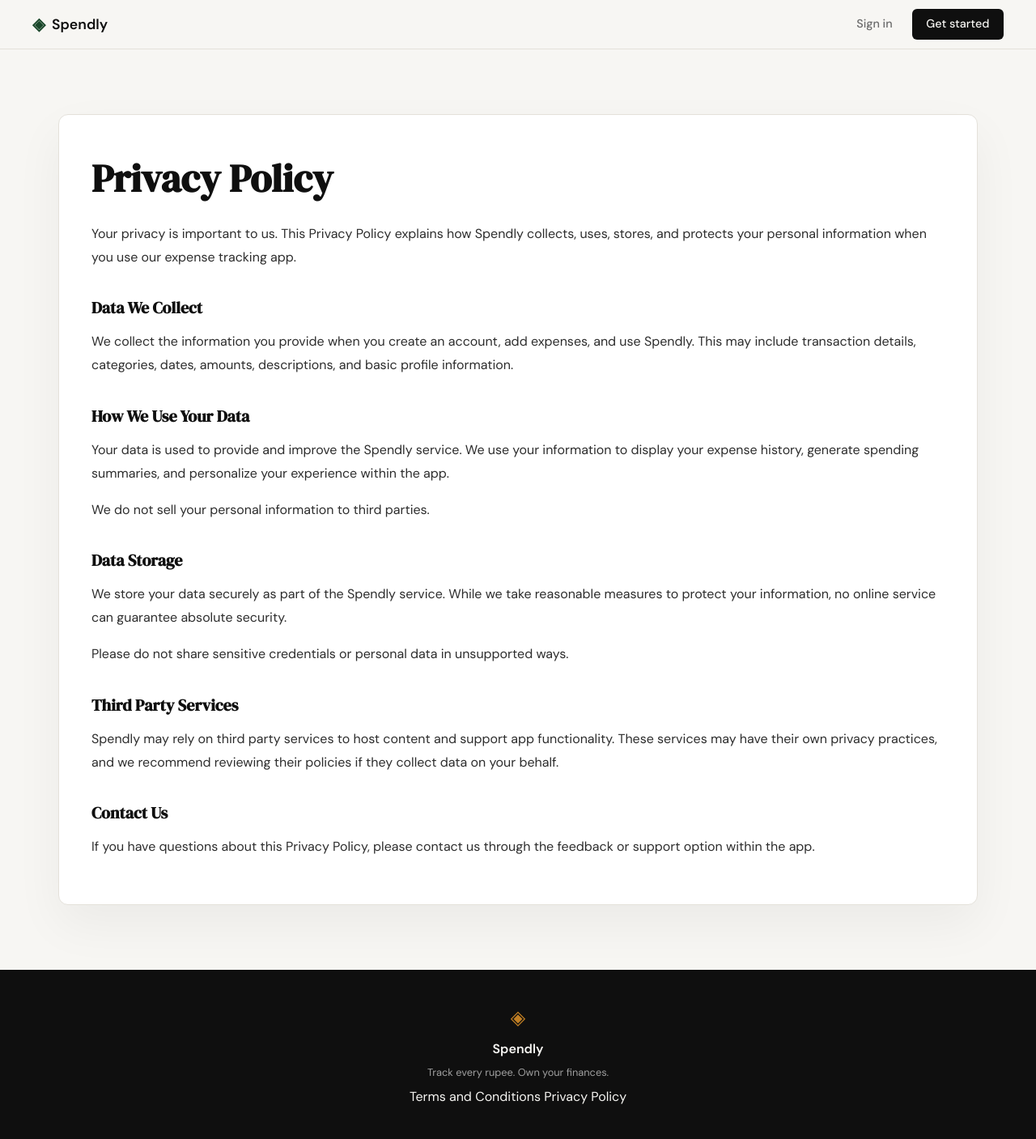
After one commit to SumitSharma0/Expense-application, a Flask app: page /privacy in a window 1280 px wide. The commit adds this page. Shown: the whole page at 81% size. Run offline with Flask 3, Linux system fonts and the light colour scheme.

Commit message:
landing: add privacy policy page and route

```diff
--- a/app.py
+++ b/app.py
@@ -15,6 +15,11 @@ def landing():
 @app.route("/terms")
 def terms():
     return render_template("terms.html")
+
+
+@app.route("/privacy")
+def privacy():
+    return render_template("privacy.html")
 
 
 @app.route("/register")
--- a/file.txt
+++ b/file.txt
@@ -23,7 +23,7 @@ landing.html.
 3. In @templates/landing.html, update the "Terms and Conditions"
 footer link href from "#" to "/terms".
 
-git commit -m "landing: add terms and conditions page and route”
+git commit -m "landing: add terms and conditions page and route"
 
 Do the same as you did for the Terms and Conditions page,
 but for Privacy Policy.
--- a/templates/base.html
+++ b/templates/base.html
@@ -36,7 +36,7 @@
             <p class="footer-copy">Track every rupee. Own your finances.</p>
             <div>
                 <a href="/terms">Terms and Conditions</a>
-                <a href="#">Privacy Policy</a>
+                <a href="/privacy">Privacy Policy</a>
             </div>
         </div>
     </footer>
--- /dev/null
+++ b/templates/privacy.html
@@ -0,0 +1,29 @@
+{% extends "base.html" %}
+
+{% block title %}Privacy Policy — Spendly{% endblock %}
+
+{% block content %}
+<section class="page-section">
+    <div class="page-inner">
+        <h1>Privacy Policy</h1>
+        <p>Your privacy is important to us. This Privacy Policy explains how Spendly collects, uses, stores, and protects your personal information when you use our expense tracking app.</p>
+
+        <h2>Data We Collect</h2>
+        <p>We collect the information you provide when you create an account, add expenses, and use Spendly. This may include transaction details, categories, dates, amounts, descriptions, and basic profile information.</p>
+
+        <h2>How We Use Your Data</h2>
+        <p>Your data is used to provide and improve the Spendly service. We use your information to display your expense history, generate spending summaries, and personalize your experience within the app.</p>
+        <p>We do not sell your personal information to third parties.</p>
+
+        <h2>Data Storage</h2>
+        <p>We store your data securely as part of the Spendly service. While we take reasonable measures to protect your information, no online service can guarantee absolute security.</p>
+        <p>Please do not share sensitive credentials or personal data in unsupported ways.</p>
+
+        <h2>Third Party Services</h2>
+        <p>Spendly may rely on third party services to host content and support app functionality. These services may have their own privacy practices, and we recommend reviewing their policies if they collect data on your behalf.</p>
+
+        <h2>Contact Us</h2>
+        <p>If you have questions about this Privacy Policy, please contact us through the feedback or support option within the app.</p>
+    </div>
+</section>
+{% endblock %}
```
